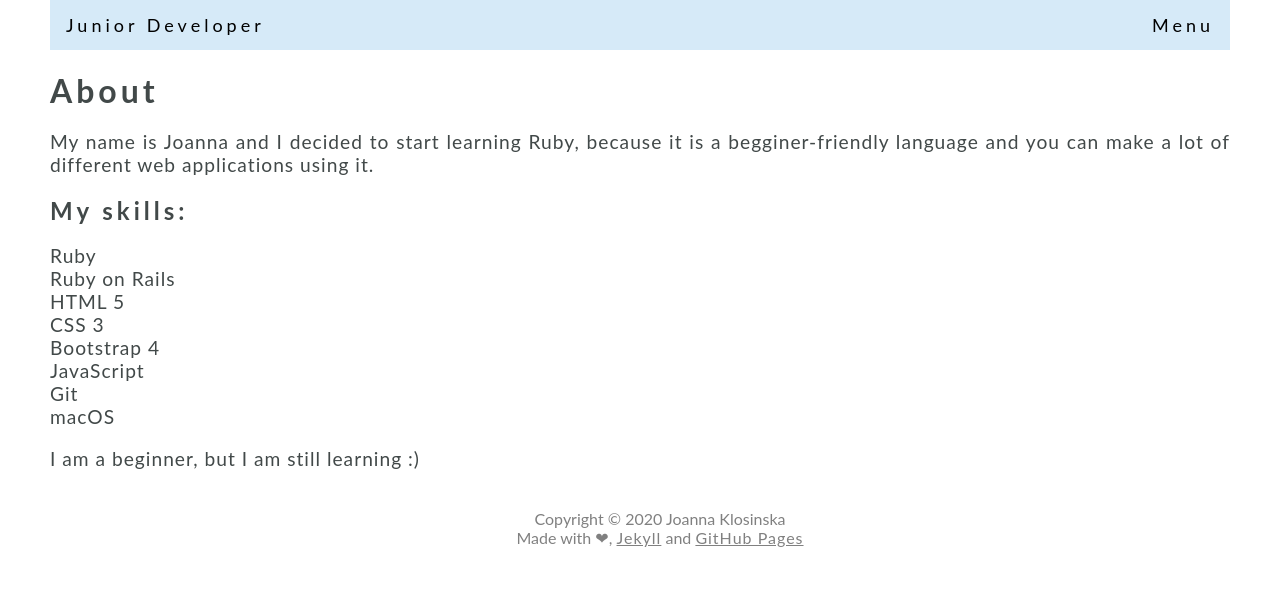
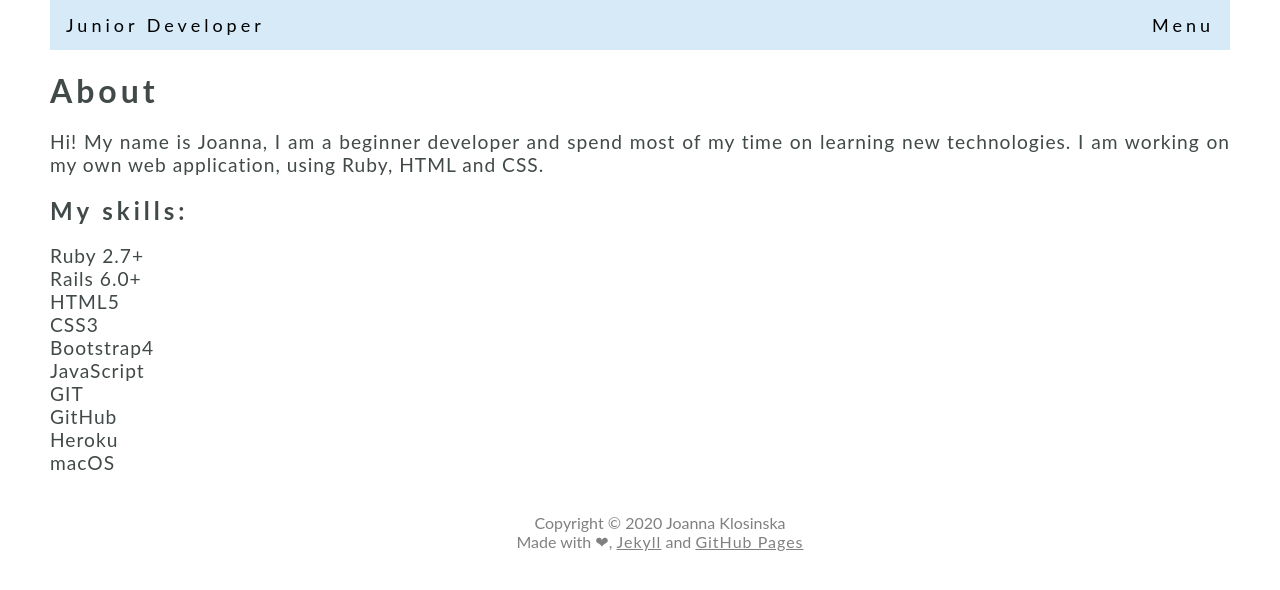
Before and after one commit to JoannaKlosinska/joannaklosinska.github.io, a Jekyll site: the page built from about.markdown, in a window 1280 px wide. Shown: the top 590 px of the page. Built offline with Jekyll 4.4.1, drawn with Linux system fonts in a browser that asks for light colours.

```diff
--- a/about.markdown
+++ b/about.markdown
@@ -4,17 +4,16 @@ title: About
 permalink: /about.html
 ---
 
-My name is Joanna and I decided to start learning Ruby, because it is a begginer-friendly language and you can make a lot of different web applications using it.<br>
-
+Hi! My name is Joanna, I am a beginner developer and spend most of my time on learning new technologies. I am working on my own web application, using Ruby, HTML and CSS.
 
 <h2>My skills:</h2>
-Ruby <br>
-Ruby on Rails <br>
-HTML 5 <br>
-CSS 3 <br>
-Bootstrap 4 <br>
+Ruby 2.7+ <br>
+Rails 6.0+ <br>
+HTML5 <br>
+CSS3 <br>
+Bootstrap4 <br>
 JavaScript <br>
-Git <br>
+GIT <br>
+GitHub <br>
+Heroku <br>
 macOS <br>
-
-I am a beginner, but I am still learning :)
```
Also changed, not shown: _posts/2020-10-23-navbar-according-to-user-role.markdown (added, +29 -0 lines).
